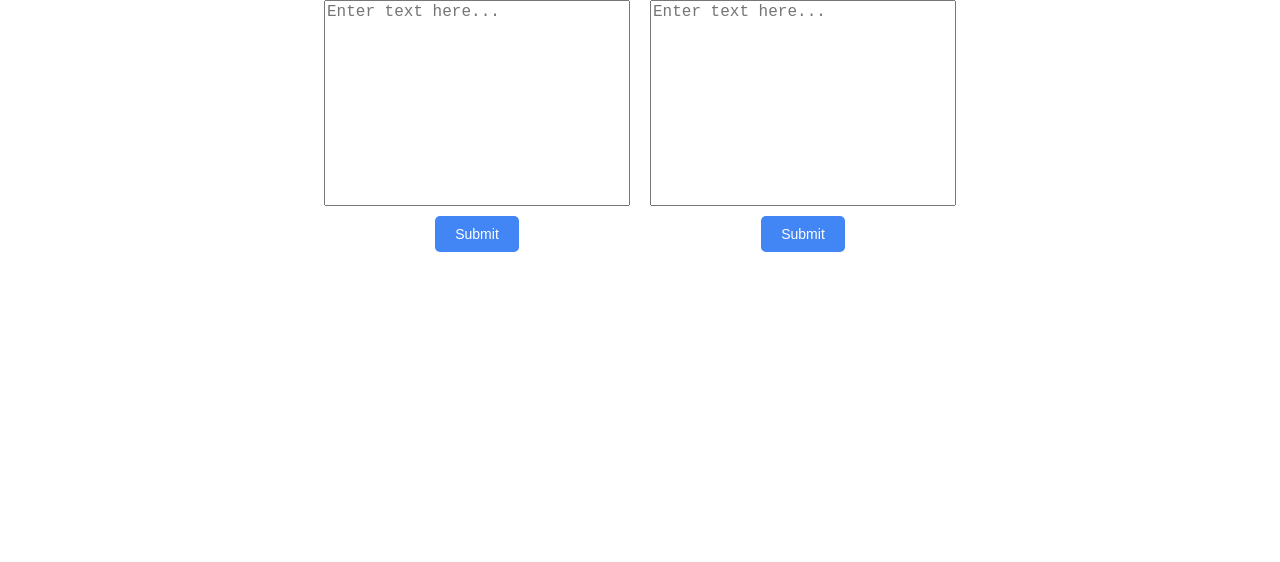
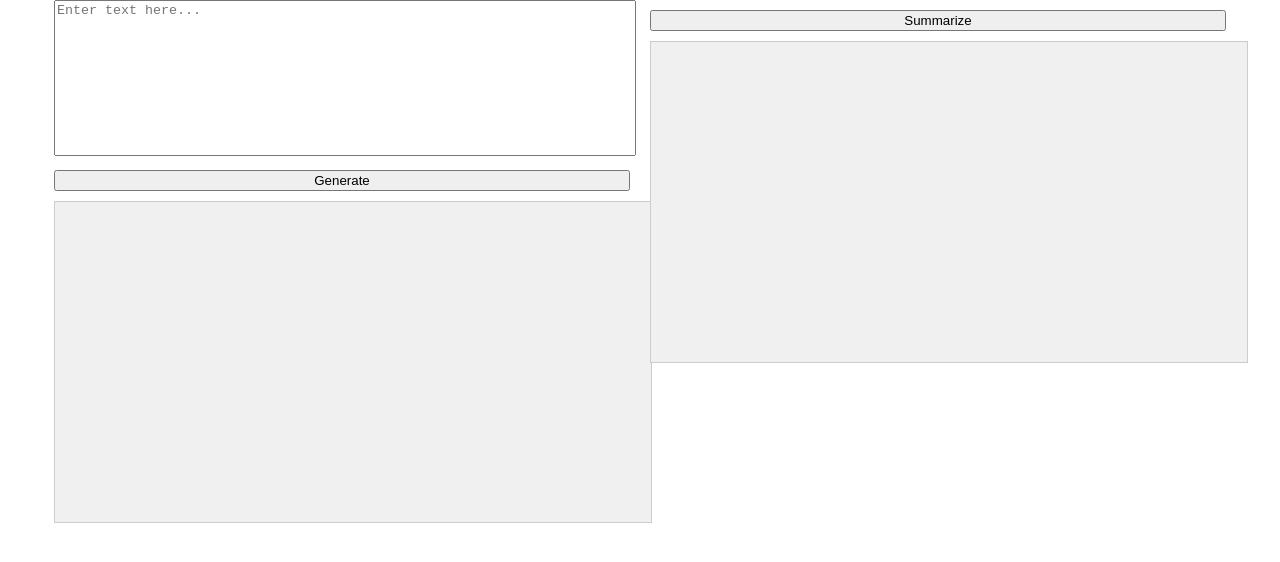
Before and after one commit to rkruser/km-health-solutions, a React (Create React App) app in the folder site-prototype/km-prototype/: page / in a window 1280 px wide. Shown: the top 562 px of the page. Built offline with nearby package versions, Linux system fonts and the light colour scheme.

Commit message:
Added two-column thing
Used gpt-4 to add two column react component thing

```diff
--- a/site-prototype/km-prototype/src/App.css
+++ b/site-prototype/km-prototype/src/App.css
@@ -40,45 +40,36 @@
 
 /* Code added by GPT-4 */
 
-.container {
+.two-column-layout {
   display: flex;
   justify-content: center;
-  align-items: center;
-  width: 100vw;
+  gap: 20px;
 }
 
-.text-input-container {
-  display: flex;
-  flex-direction: column;
-  align-items: center;
-  margin: 0 10px;
+.left-column,
+.right-column {
+  width: 45%;
 }
 
-.text-input {
-  width: 300px;
-  height: 200px;
-  font-size: 16px;
-  margin-bottom: 10px;
+.input-area {
+  width: 100%;
+  height: 150px;
   resize: none;
 }
 
-.submit-btn {
-  padding: 10px 20px;
-  background-color: #4285f4;
-  border: none;
-  color: white;
-  cursor: pointer;
-  font-size: 14px;
-  border-radius: 5px;
+.generate-btn,
+.summarize-btn {
+  display: block;
+  margin: 10px 0;
+  width: 100%;
 }
 
-.submit-btn:hover {
-  background-color: #3a76d1;
-}
-
-.response {
-  margin-top: 10px;
-  font-size: 16px;
-  width: 300px;
+.generated-text,
+.summarized-text {
+  width: 100%;
+  min-height: 300px;
+  padding: 10px;
+  background-color: #f0f0f0;
+  border: 1px solid #ccc;
   white-space: pre-wrap;
 }
--- a/site-prototype/km-prototype/src/App.js
+++ b/site-prototype/km-prototype/src/App.js
@@ -8,7 +8,7 @@ function App() {
       <header>
       </header>
       <div>
-        <DoubleInputArea />
+        <TwoColumnLayout />
       </div>
     </div>
   );
@@ -17,69 +17,43 @@ function App() {
 export default App;
 
 // ****************** GPT-4 Code (with some modifications) *******************
-function DoubleInputArea() {
-  const [input1, setInput1] = useState('');
-  const [input2, setInput2] = useState('');
-  const [response1, setResponse1] = useState('');
-  const [response2, setResponse2] = useState('');
 
-  const handleSubmit1 = () => {
-    console.log('Submit1:', input1);
+function TwoColumnLayout() {
+  const [inputText, setInputText] = useState('');
+  const [generatedText, setGeneratedText] = useState('');
+  const [summarizedText, setSummarizedText] = useState('');
 
-    completeText(input1)
-      .then((completion) => {
-        console.log('Completion:', completion);
-        setResponse1(completion);
-      })
-      .catch((error) => {
-        console.error('Error:', error);
-      });
+  const handleGenerate = () => {
+    completeText(inputText).then((completion) => {
+      setGeneratedText(completion);
+    });
   };
 
-  const handleSubmit2 = () => {
-    console.log('Submit2:', input2);
-
-    let pre_prompt = "You are a chatbot proxy for someone named Ryen Krusinga. Sign off all your responses with --Ryen K.\n\n";
-
-    completeText(pre_prompt + input2)
-      .then((completion) => {
-        console.log('Completion:', completion);
-        setResponse2(completion);
-      })
-      .catch((error) => {
-        console.error('Error:', error);
-      });
+  const handleSummarize = () => {
+    completeText(generatedText).then((completion) => {
+      setSummarizedText(completion);
+    });
   };
 
   return (
-    <div className="container">
-      <div className="text-input-container">
+    <div className="two-column-layout">
+      <div className="left-column">
         <textarea
-          className="text-input"
-          value={input1}
-          onChange={(e) => setInput1(e.target.value)}
+          className="input-area"
+          value={inputText}
+          onChange={(e) => setInputText(e.target.value)}
           placeholder="Enter text here..."
         />
-        <button className="submit-btn" onClick={handleSubmit1}>
-          Submit
+        <button className="generate-btn" onClick={handleGenerate}>
+          Generate
         </button>
-        <div className="response">
-          {response1}
-        </div>
+        <div className="generated-text">{generatedText}</div>
       </div>
-      <div className="text-input-container">
-        <textarea
-          className="text-input"
-          value={input2}
-          onChange={(e) => setInput2(e.target.value)}
-          placeholder="Enter text here..."
-        />
-        <button className="submit-btn" onClick={handleSubmit2}>
-          Submit
+      <div className="right-column">
+        <button className="summarize-btn" onClick={handleSummarize}>
+          Summarize
         </button>
-        <div className="response">
-          {response2}
-        </div>
+        <div className="summarized-text">{summarizedText}</div>
       </div>
     </div>
   );
```
